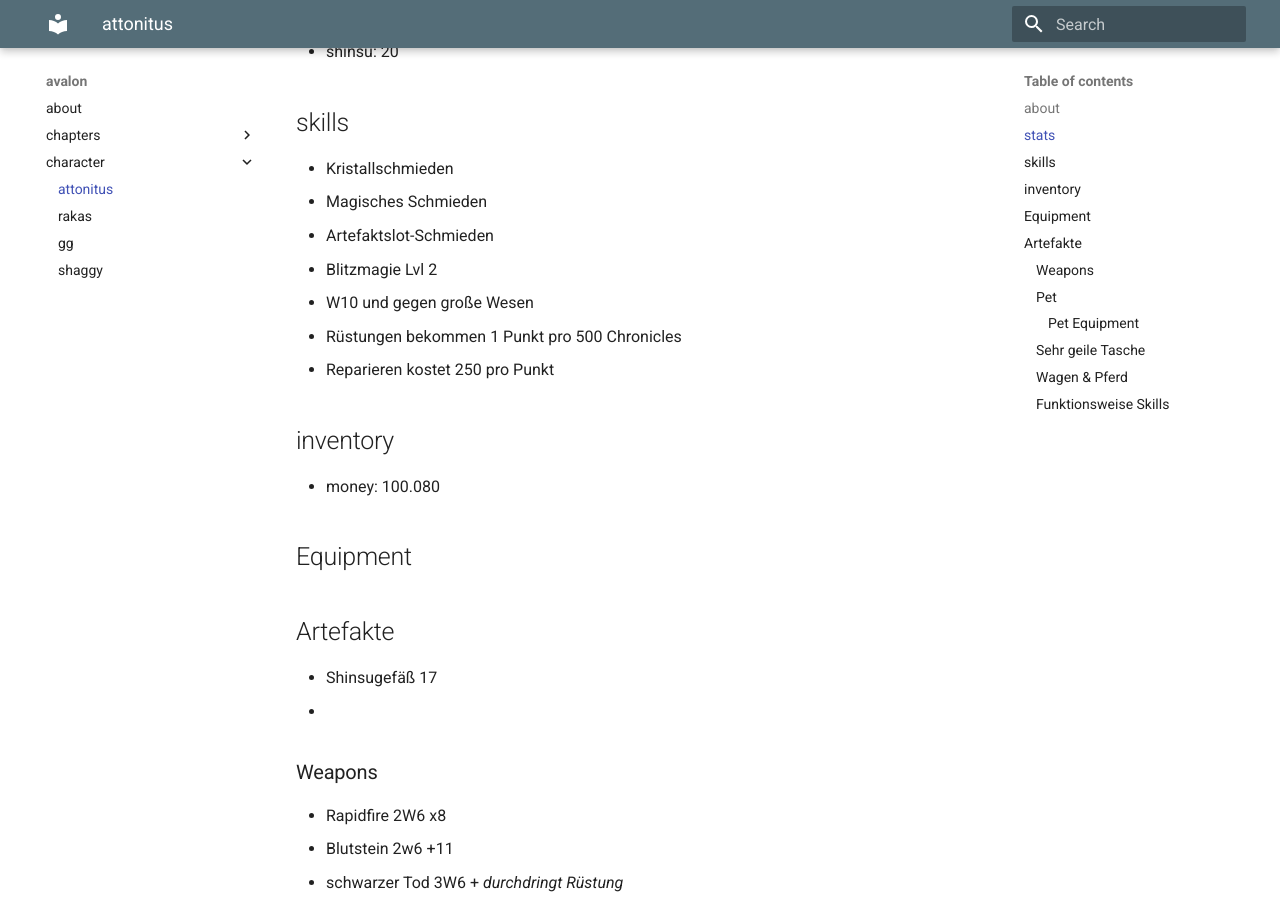
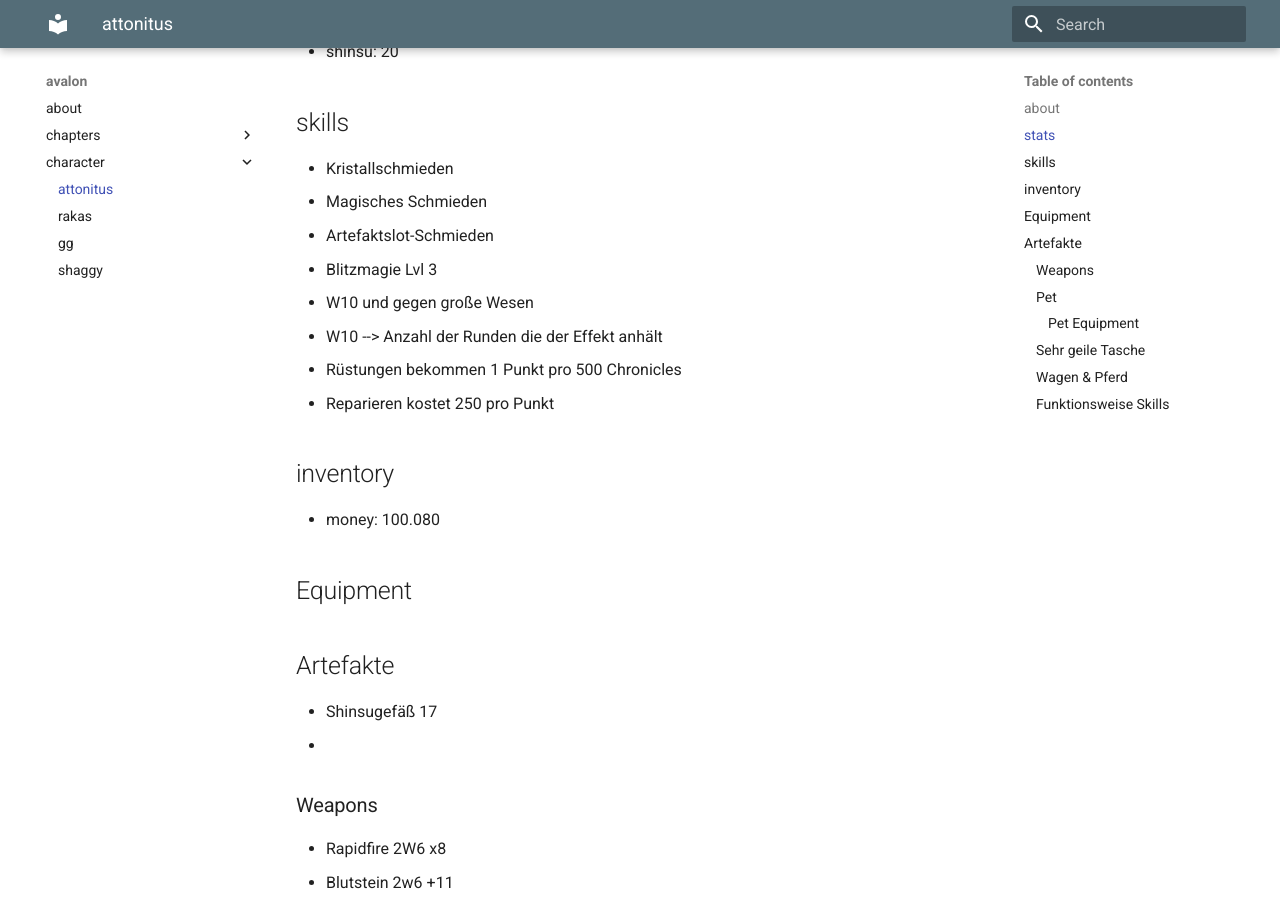
Before and after one commit to mkdocs-pnp/avalon, an MkDocs documentation site: the page built from docs/character/attonitus_fulgur.md, in a window 1280 px wide and 900 px high, scrolled down 644 px. Built offline with MkDocs 1.6.1 and Material for MkDocs 9.7.7, drawn with Linux system fonts in a browser that asks for light colours.

Commit message:
Update attonitus_fulgur.md

```diff
--- a/docs/character/attonitus_fulgur.md
+++ b/docs/character/attonitus_fulgur.md
@@ -23,8 +23,9 @@
 * Kristallschmieden
 * Magisches Schmieden
 * Artefaktslot-Schmieden
-* Blitzmagie Lvl 2
+* Blitzmagie Lvl 3
   * W10 und gegen große Wesen
+  * W10 --> Anzahl der Runden die der Effekt anhält
 * Rüstungen bekommen 1 Punkt pro 500 Chronicles
   * Reparieren kostet 250 pro Punkt
 
```
